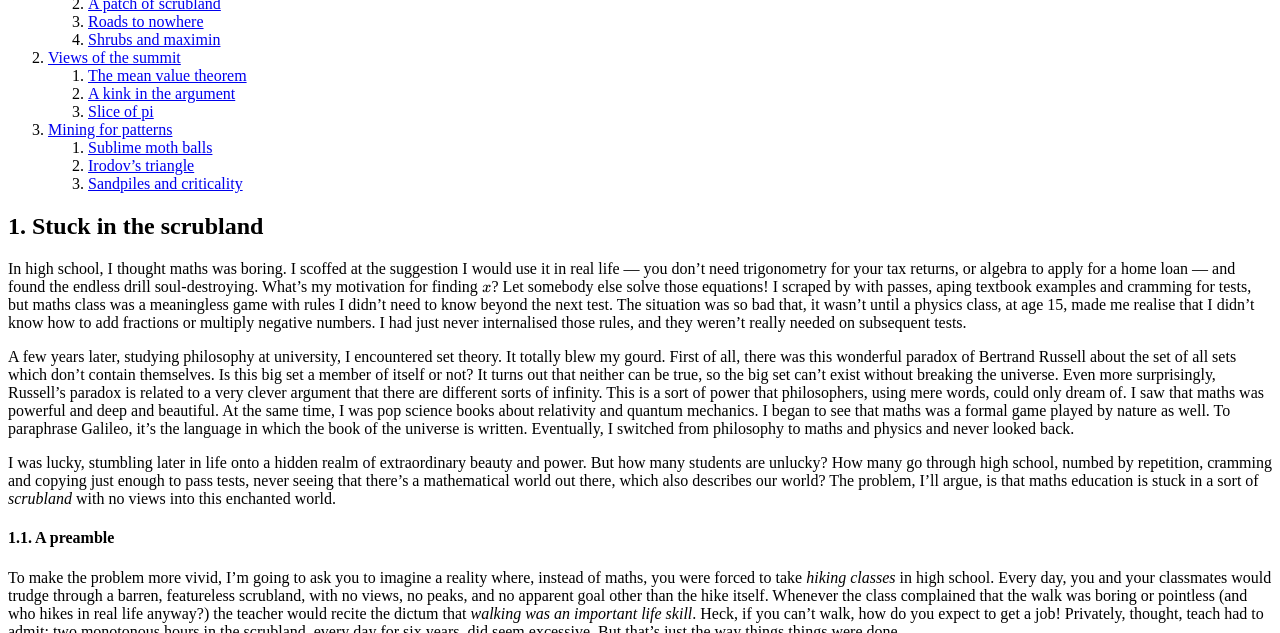
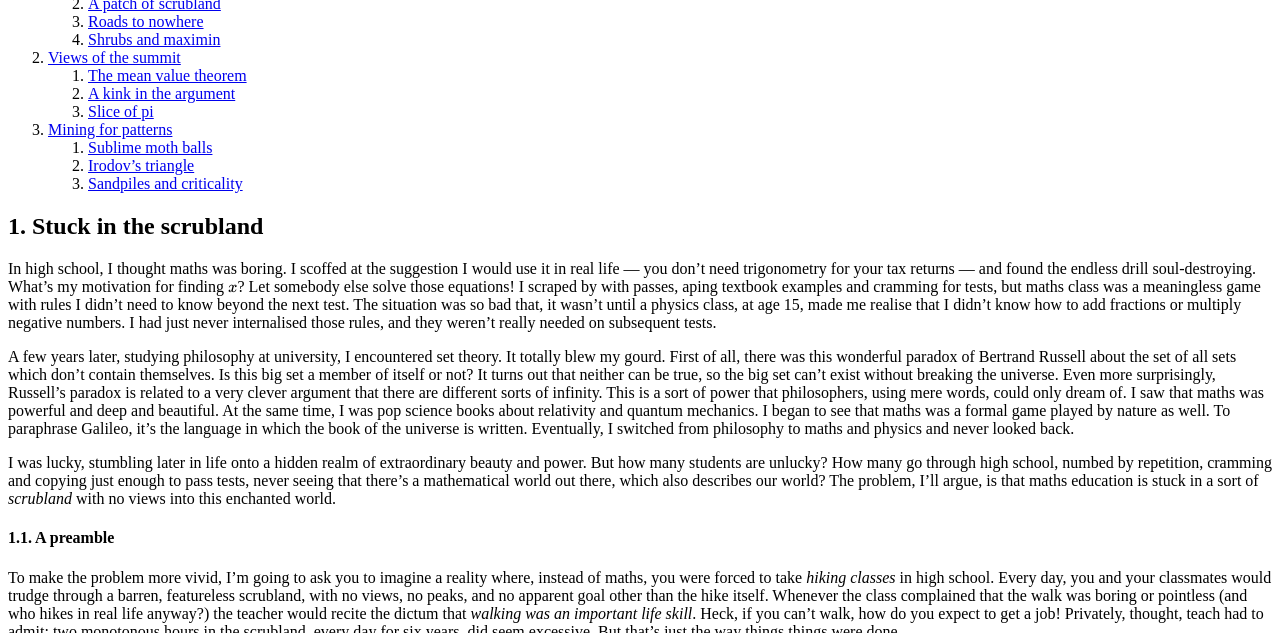
Before and after one commit to hapax/hapax.github.io, a Jekyll site: the page built from assets/teaching.md, in a window 1280 px wide and 900 px high, scrolled down 658 px, cut to the strip 0-633 px from the top of the window. Built offline with Jekyll 4.4.1, drawn with Linux system fonts in a browser that asks for light colours; our own code applies the rules of GitHub Pages for plain Markdown files; formulas are drawn with MathJax 3; a script that is not in the unit is left out.

Commit message:
Update teaching.md

```diff
--- a/assets/teaching.md
+++ b/assets/teaching.md
@@ -35,8 +35,7 @@ date:  2019-08-03
 
 In high school, I thought maths was boring.
 I scoffed at the suggestion I would use it in real life --- you don't need
-trigonometry for your tax returns, or algebra to apply for a home loan
---- and found the endless drill soul-destroying.
+trigonometry for your tax returns --- and found the endless drill soul-destroying.
 What's my motivation for finding $x$?
 Let somebody else solve those equations!
 I scraped by with passes, aping textbook examples and cramming for
```
